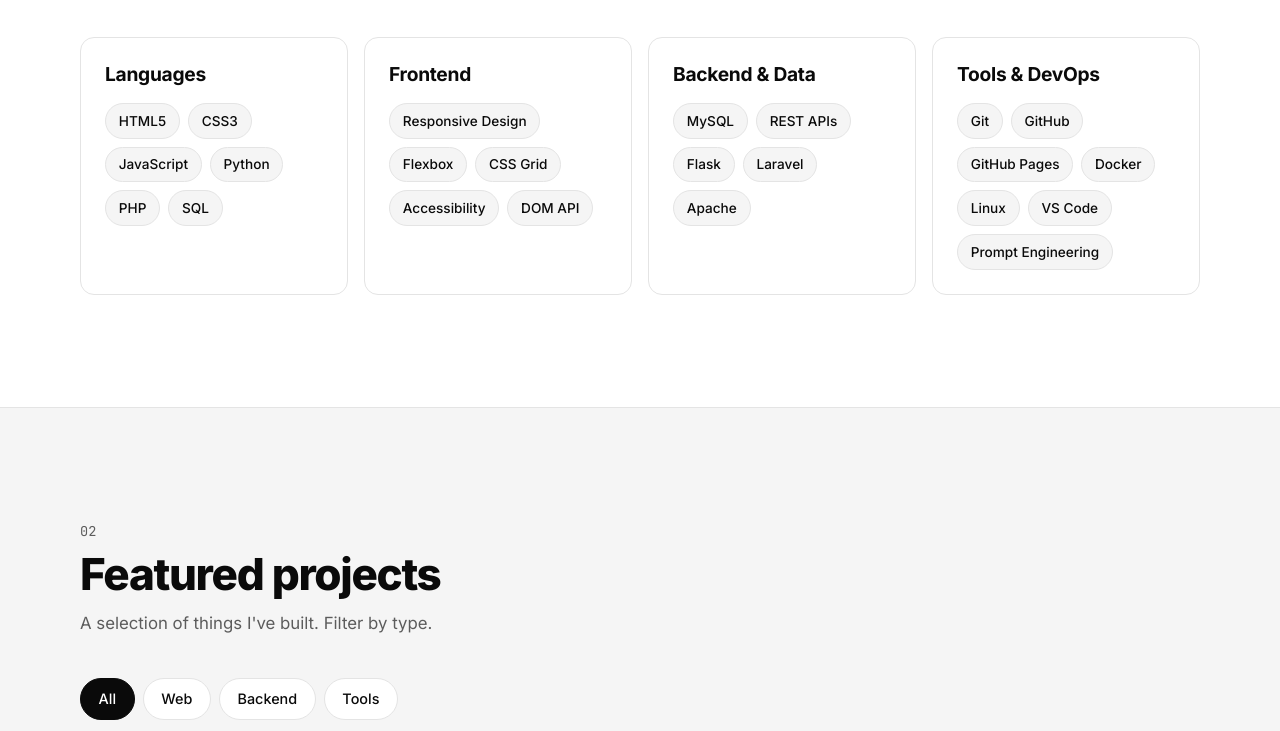
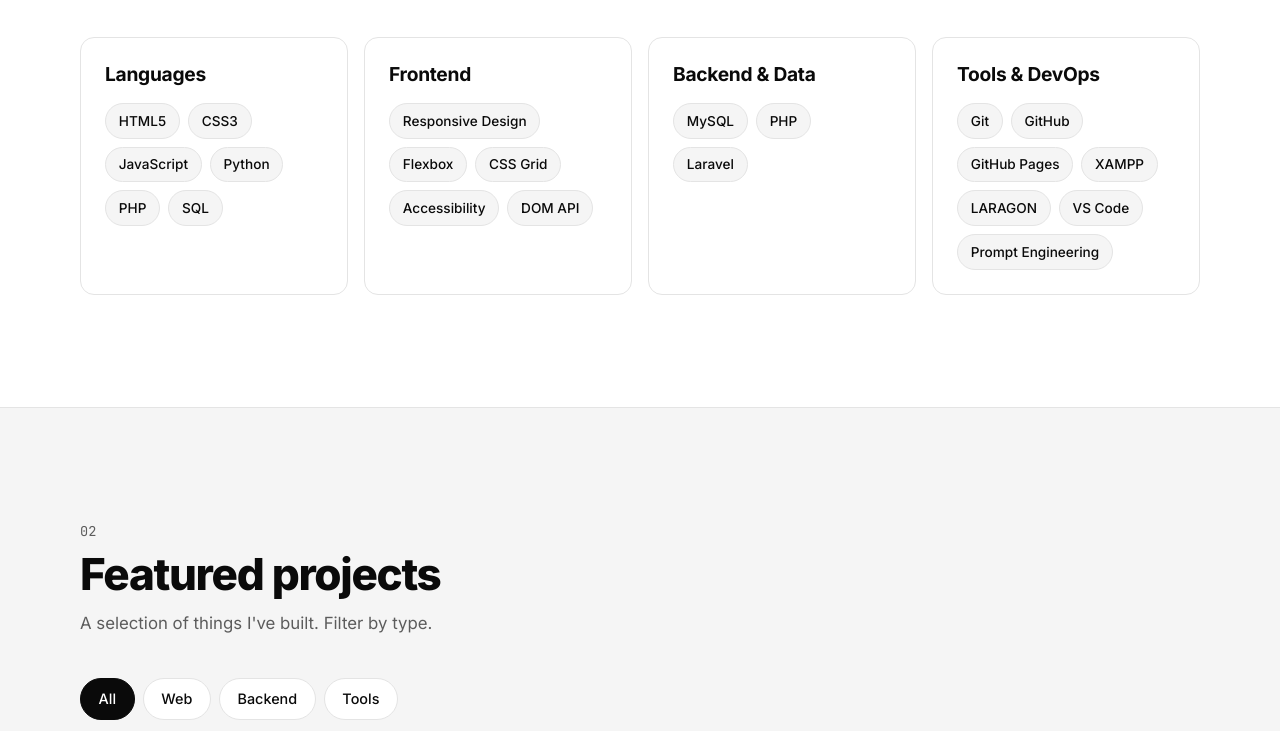
Before and after one commit to Magbanuajohn123/cit240Project, a plain HTML site: page index.html in a window 1280 px wide. Shown: the part 1204-1935 px from the top of the page. Drawn offline with Linux system fonts and the light colour scheme; files whose address does not match are found by name.

Commit message:
Save latest local changes

```diff
--- a/index.html
+++ b/index.html
@@ -123,13 +123,13 @@
           <article class="skill-card">
             <h3>Backend &amp; Data</h3>
             <ul class="badges">
-              <li>MySQL</li><li>REST APIs</li><li>Flask</li><li>Laravel</li><li>Apache</li>
+              <li>MySQL</li><li>PHP</li><li>Laravel</li>
             </ul>
           </article>
           <article class="skill-card">
             <h3>Tools &amp; DevOps</h3>
             <ul class="badges">
-              <li>Git</li><li>GitHub</li><li>GitHub Pages</li><li>Docker</li><li>Linux</li><li>VS Code</li><li>Prompt Engineering</li>
+              <li>Git</li><li>GitHub</li><li>GitHub Pages</li><li>XAMPP</li><li>LARAGON</li><li>VS Code</li><li>Prompt Engineering</li>
             </ul>
           </article>
         </div>
```
Also changed, not shown: 432459177_1108507090482673_6571778292520676480_n (1).jpg (renamed from asset/432459177_1108507090482673_6571778292520676480_n (1).jpg).
